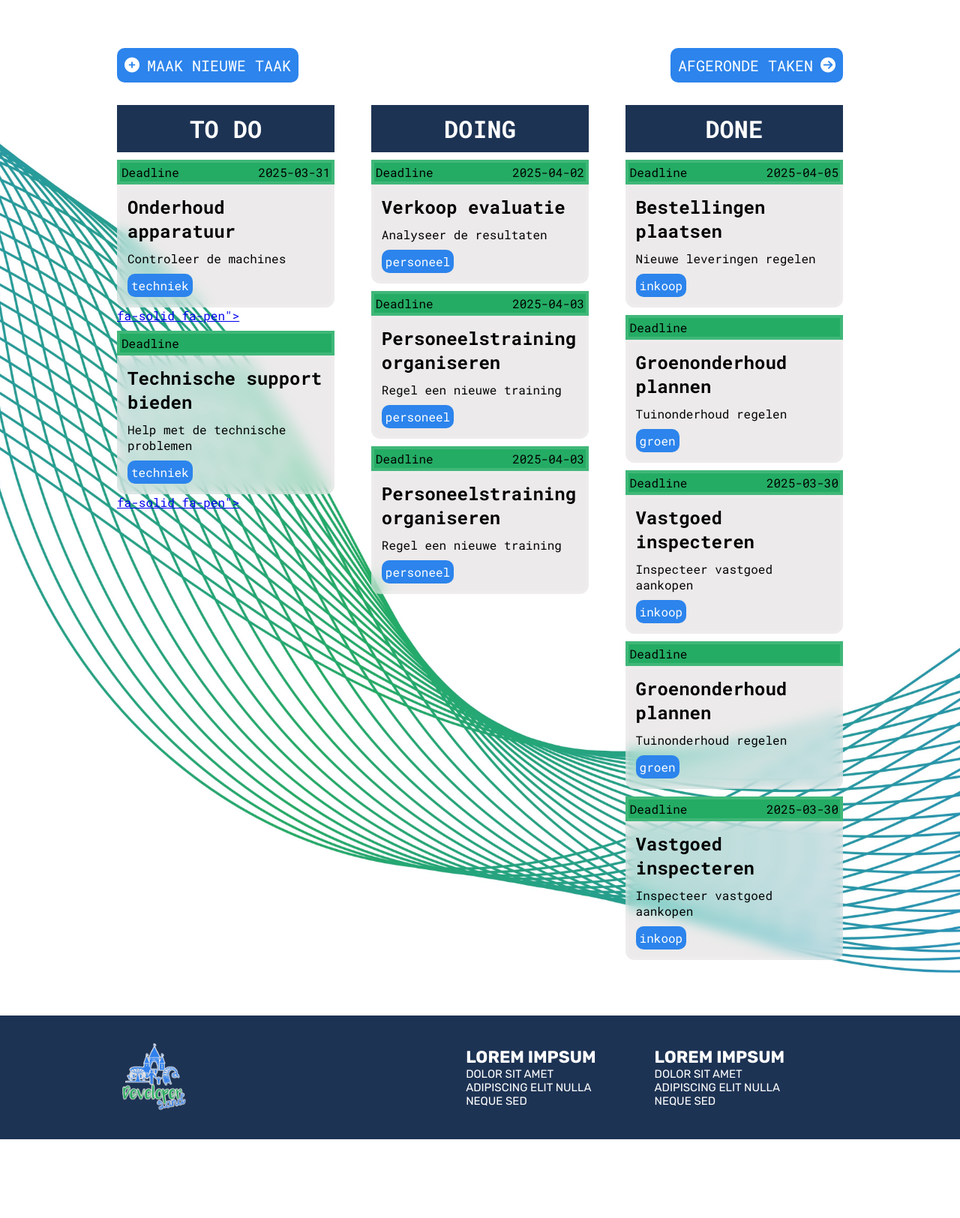
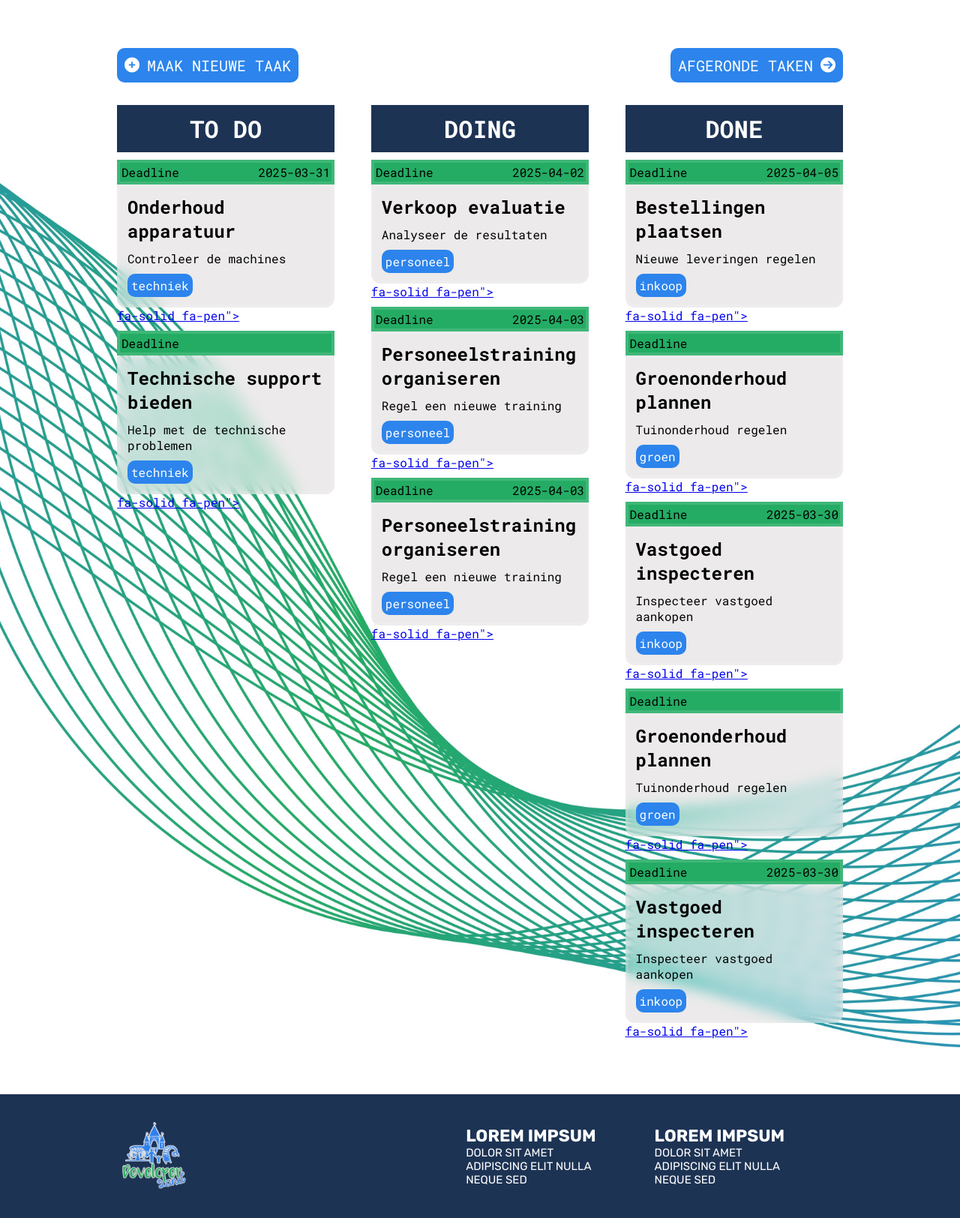
Before and after one commit to Freekv17/Takenlijst, a PHP site: page /Takenlijst/tasks/index.php in a window 1280 px wide. Shown: the part 170-1794 px from the top of the page at 75% size. Before the commit the page ends 1689 px from the top, so only its background shows below. Run offline with PHP 8.4, Linux system fonts and the light colour scheme; a user stored in the database is signed in; data comes from the database, SQL or seed files in the repository; some libraries are stand-ins or nearby versions.

Commit message:
Update index.php

```diff
--- a/tasks/index.php
+++ b/tasks/index.php
@@ -2,7 +2,7 @@
 <?php require_once("../config/config.php") ?>
 <?php
 session_start()
-?>
+    ?>
 
 <!DOCTYPE html>
 <html lang="en">
@@ -109,6 +109,8 @@ session_start()
                                         <p class="description"><?php echo $item['beschrijving']; ?></p>
                                         <p class="department"><?php echo $item['afdeling']; ?></p>
                                     </div>
+                                    <a href="create.php">fa-solid fa-pen"></i></a>
+
                                 </td>
                             </tr>
                         <?php endforeach; ?>
@@ -135,6 +137,8 @@ session_start()
                                         <p class="description"><?php echo $item['beschrijving']; ?></p>
                                         <p class="department"><?php echo $item['afdeling']; ?></p>
                                     </div>
+                                    <a href="create.php">fa-solid fa-pen"></i></a>
+
                                 </td>
                             </tr>
                         <?php endforeach; ?>
```
